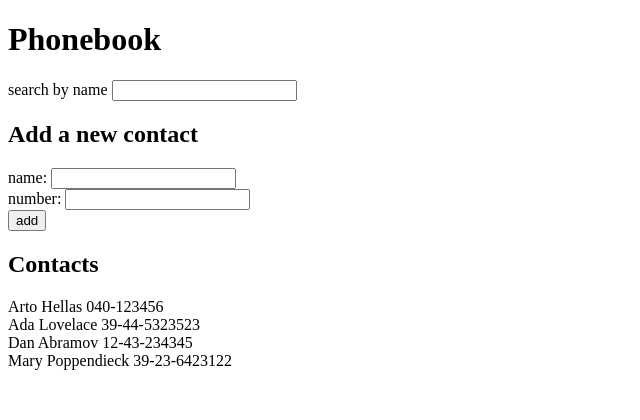
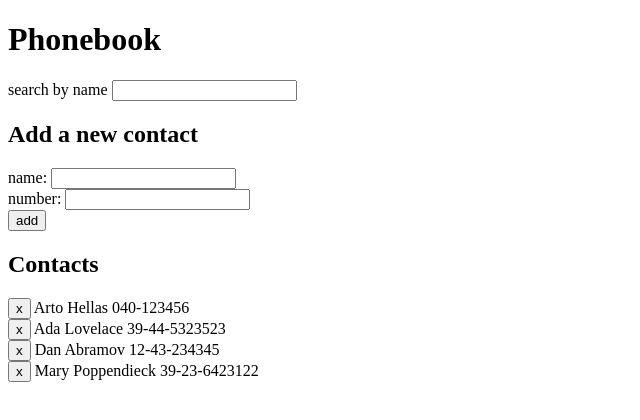
Before and after one commit to Valokoodari/full-stack-open, a React (Create React App) app in the folder part-02/phonebook/: page / in a window 1280 px wide. Shown: the top 420 px of the page, without its empty margins (0-640 px from the left). Built offline with nearby package versions, Linux system fonts and the light colour scheme; data requests are answered from the project's data file.

Commit message:
Exercise 2.17

```diff
--- a/part-02/phonebook/src/App.js
+++ b/part-02/phonebook/src/App.js
@@ -40,6 +40,16 @@ const App = () => {
     })
   }
 
+  const deleteContact = (id) => {
+    const name = contacts.find(contact => contact.id === id).name
+
+    if (window.confirm(`Delete ${name}?`)) {
+      contactService.remove(id).then(_ => {
+        setContacts(contacts.filter(contact => contact.id !== id))
+      })
+    }
+  }
+
   const contactsToShow = contacts.filter(contact =>
     contact.name.toLowerCase().includes(filter.toLowerCase())
   )
@@ -60,7 +70,7 @@ const App = () => {
       />
 
       <h2>Contacts</h2>
-      <Contacts contacts={contactsToShow} />
+      <Contacts contacts={contactsToShow} onDelete={deleteContact} />
     </div>
   )
 }
--- a/part-02/phonebook/src/components/Contact.js
+++ b/part-02/phonebook/src/components/Contact.js
@@ -1,4 +1,4 @@
-const Contact = ({ name, number }) =>
-  <div>{name} {number}</div>
+const Contact = ({ name, number, onClick }) =>
+  <div><button onClick={onClick}>x</button> {name} {number}</div>
 
 export default Contact
--- a/part-02/phonebook/src/components/Contacts.js
+++ b/part-02/phonebook/src/components/Contacts.js
@@ -1,9 +1,14 @@
 import Contact from './Contact'
 
-const Contacts = ({ contacts }) =>
+const Contacts = ({ contacts, onDelete }) =>
   <div>
-    {contacts.map(({name, number}) =>
-      <Contact key={name} name={name} number={number} />
+    {contacts.map(({ id, name, number }) =>
+      <Contact
+        key={id}
+        name={name}
+        number={number}
+        onClick={() => onDelete(id)}
+      />
     )}
   </div>
 
--- a/part-02/phonebook/src/services/contacts.js
+++ b/part-02/phonebook/src/services/contacts.js
@@ -7,5 +7,8 @@ const getAll = () => axios.get(baseUrl).then(response => response.data)
 const create = newObject =>
   axios.post(baseUrl, newObject).then(response => response.data)
 
-const contactService = { getAll, create }
+const remove = id =>
+  axios.delete(`${baseUrl}/${id}`).then(response => response.data)
+
+const contactService = { getAll, create, remove }
 export default contactService
```
